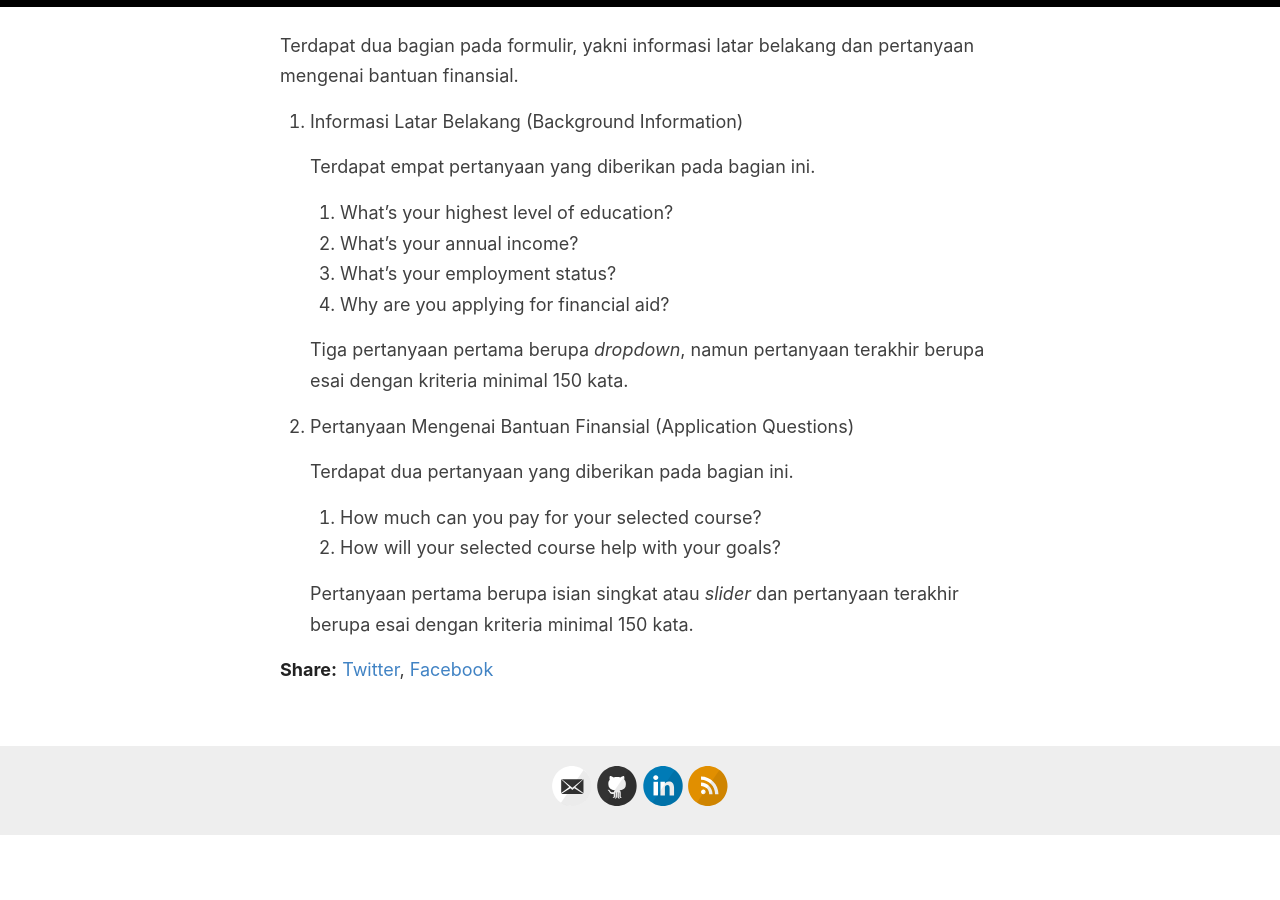
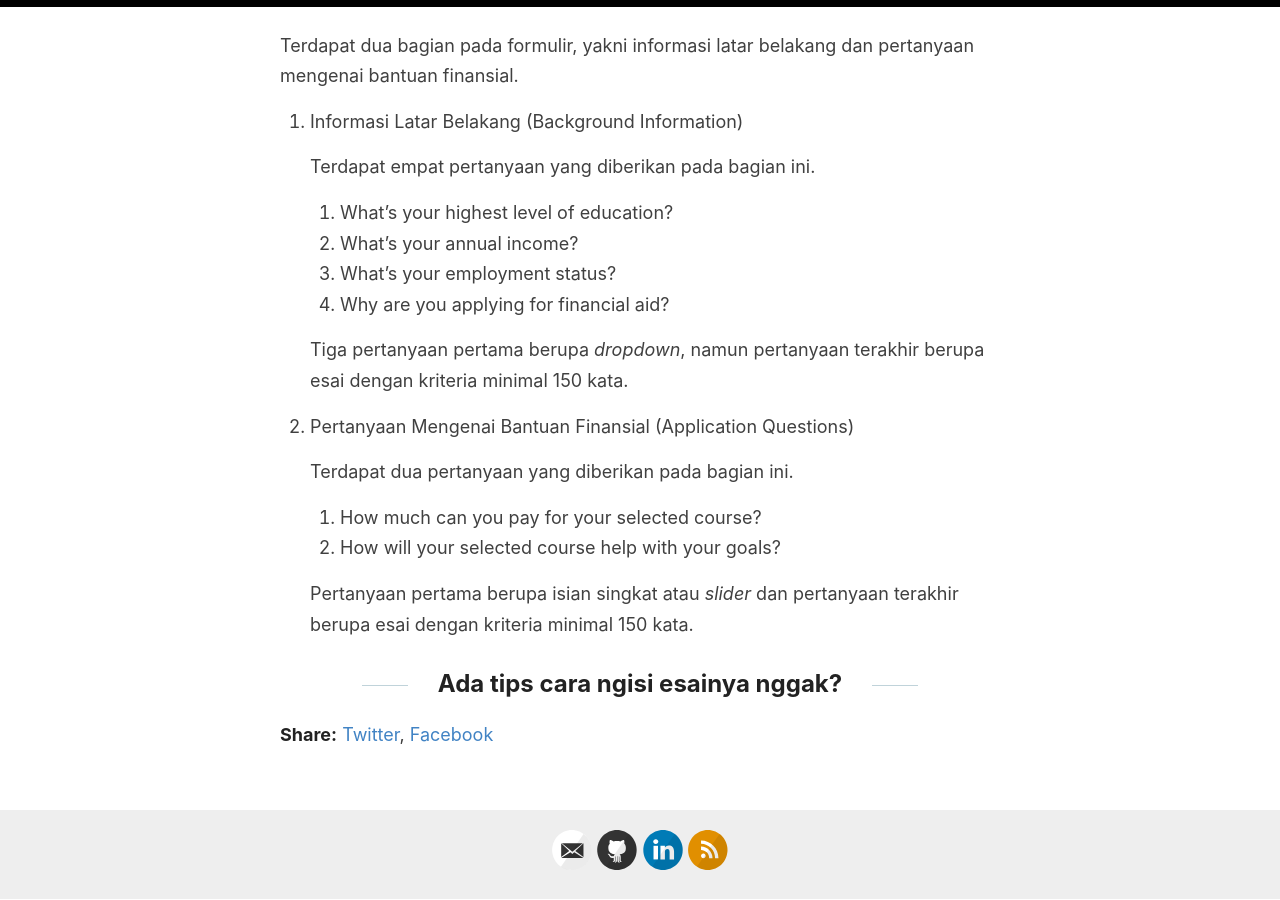
Before and after one commit to determinedguy/cecoret, a Jekyll site: the page built from _posts/2023-6-1-coursera-financial-aid.md, in a window 1280 px wide and 900 px high, scrolled down 1318 px. Built offline with Jekyll 4.4.1, drawn with Linux system fonts in a browser that asks for light colours; before the commit the page ends 2153 px from its top, so only the background shows below that.

Commit message:
add: title

```diff
--- a/_posts/2023-6-1-coursera-financial-aid.md
+++ b/_posts/2023-6-1-coursera-financial-aid.md
@@ -41,3 +41,5 @@ Terdapat dua bagian pada formulir, yakni informasi latar belakang dan pertanyaan
     2. How will your selected course help with your goals?
 
     Pertanyaan pertama berupa isian singkat atau *slider* dan pertanyaan terakhir berupa esai dengan kriteria minimal 150 kata.
+
+## Ada tips cara ngisi esainya nggak?
```
